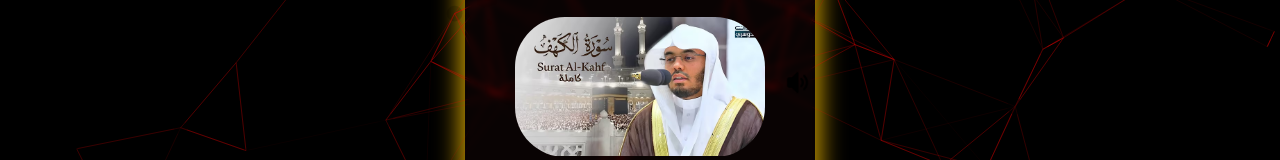
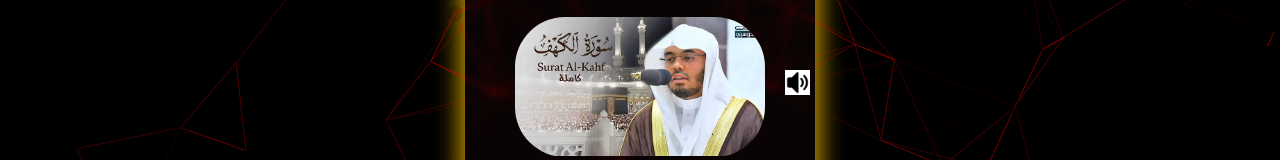
Before and after one commit to YouSsefElhIV/Music-Player, a React (Vite) app: page / in a window 1280 px wide. Shown: the part 231-391 px from the top of the page. Built offline with nearby package versions, Linux system fonts and the light colour scheme.

Commit message:
fixed the selection and the volume icon

```diff
--- a/src/App.css
+++ b/src/App.css
@@ -1,3 +1,7 @@
+*{
+  select-user: none;
+}
+
 body{
   display: flex;
   justify-content: center;
@@ -128,4 +132,5 @@ body{
   position: absolute;
   right: 5px;
   top: 42%;
+  background: white;
 }
```
